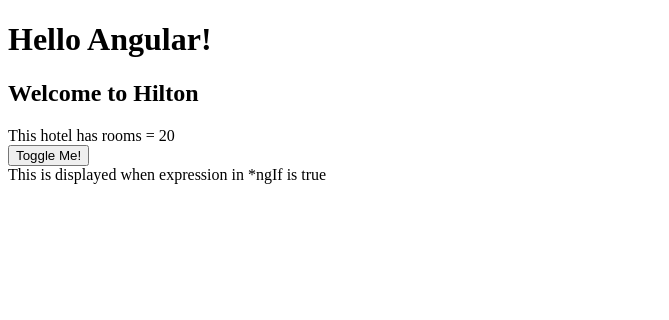
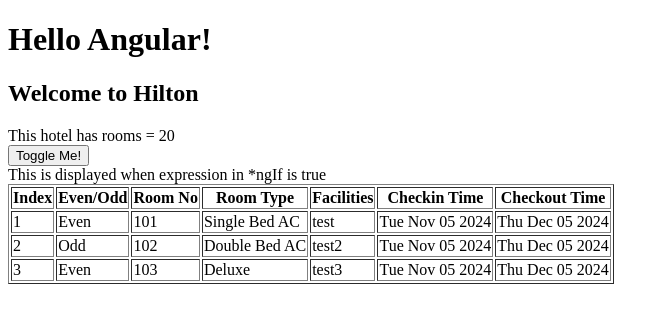
Before and after one commit to anurag1302/ng-hotel, an Angular app in the folder hotel-app/: page / in a window 1280 px wide. Shown: the top 320 px of the page, without its empty margins (0-669 px from the left). Built offline with nearby package versions, Linux system fonts and the light colour scheme.

Commit message:
ngFor - even/odd, index

```diff
--- a/hotel-app/src/app/hotel-rooms/hotel-rooms.component.html
+++ b/hotel-app/src/app/hotel-rooms/hotel-rooms.component.html
@@ -13,3 +13,27 @@
 <div *ngIf="numberOfRooms > 0">
     This is displayed when expression in *ngIf is true
 </div>
+
+<!-- ngFor -->
+<table border="1">
+    <thead>
+        <th>Index</th>
+        <th>Even/Odd</th>
+        <th>Room No</th>
+        <th>Room Type</th>
+        <th>Facilities</th>
+        <th>Checkin Time</th>
+        <th>Checkout Time</th>
+    </thead>
+    <tbody>
+        <tr *ngFor="let room of rooms; let e=even; let o=odd; let i=index">
+            <td>{{i+1}}</td>
+            <td>{{e?'Even':'Odd'}}</td>
+            <td>{{room.roomNumber}}</td>
+            <td>{{room.roomType}}</td>
+            <td>{{room.facilities}}</td>
+            <td>{{room.checkinTime.toDateString()}}</td>
+            <td>{{room.checkoutTime.toDateString()}}</td>
+        </tr>
+    </tbody>
+</table>
--- a/hotel-app/src/app/hotel-rooms/hotel-rooms.component.ts
+++ b/hotel-app/src/app/hotel-rooms/hotel-rooms.component.ts
@@ -1,4 +1,5 @@
 import { Component } from '@angular/core';
+import { Room, RoomList } from './rooms';
 
 @Component({
   selector: 'app-hotel-rooms',
@@ -10,6 +11,31 @@
   numberOfRooms: number = 20;
   hideRooms: boolean = false;
 
+  rooms: Room[] = [{
+    id: 1,
+    roomNumber: 101,
+    roomType: 'Single Bed AC',
+    facilities: 'test',
+    checkinTime: new Date('11-05-2024'),
+    checkoutTime: new Date('12-05-2024')
+  },
+  {
+    id: 2,
+    roomNumber: 102,
+    roomType: 'Double Bed AC',
+    facilities: 'test2',
+    checkinTime: new Date('11-05-2024'),
+    checkoutTime: new Date('12-05-2024')
+  },
+  {
+    id: 3,
+    roomNumber: 103,
+    roomType: 'Deluxe',
+    facilities: 'test3',
+    checkinTime: new Date('11-05-2024'),
+    checkoutTime: new Date('12-05-2024')
+  }]
+
   toggle() {
     this.hideRooms = !this.hideRooms;
   }
--- /dev/null
+++ b/hotel-app/src/app/hotel-rooms/rooms.ts
@@ -0,0 +1,12 @@
+export interface Room {
+    id: number;
+    roomNumber: number;
+    roomType: string;
+    facilities: string;
+    checkinTime: Date;
+    checkoutTime: Date;
+}
+
+export interface RoomList{
+    rooms:Room[];
+}
```
